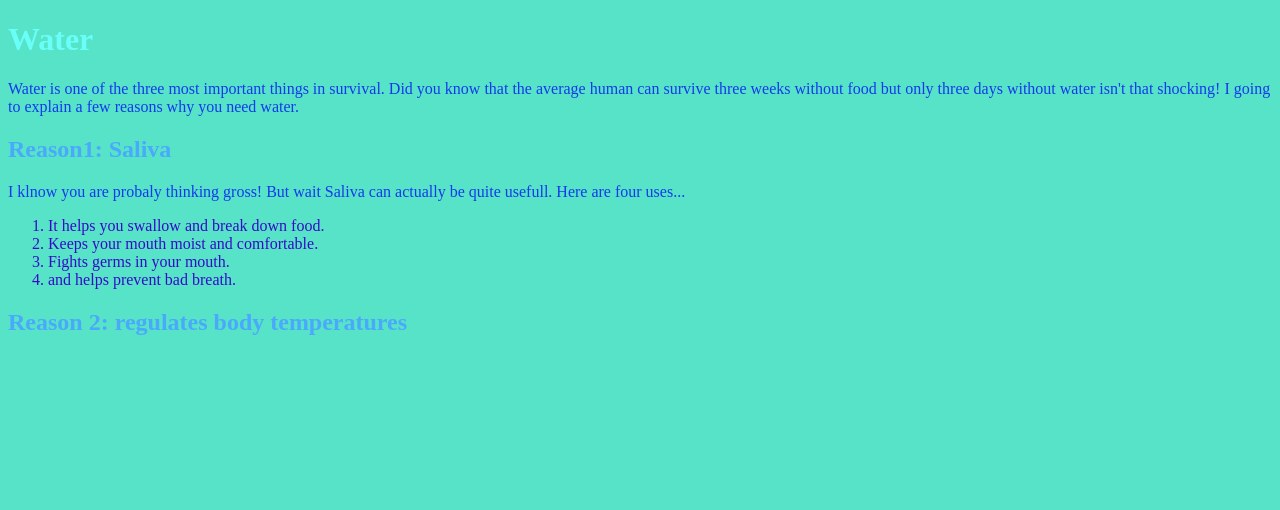
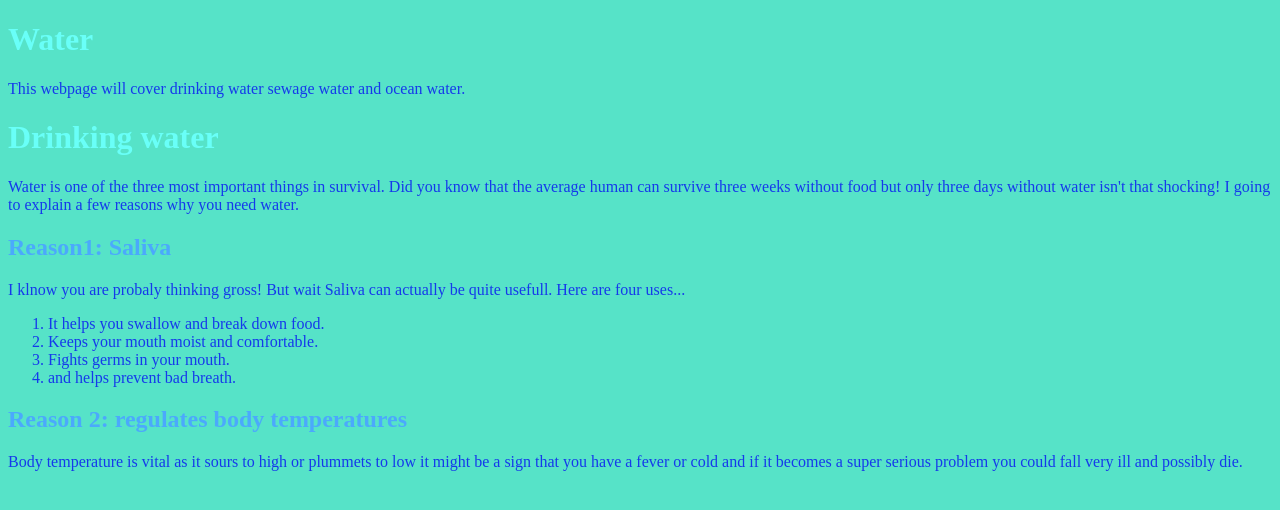
Before and after one commit to AjboyO/mywebpage, a plain HTML site: page index.html in a window 1280 px wide. Drawn offline with Linux system fonts and the light colour scheme.

Commit message:
Update index.html

```diff
--- a/index.html
+++ b/index.html
@@ -26,11 +26,12 @@ body {
     background-color: rgb(86, 227, 200);
     }
 ol {
-    color: rgb(55, 10, 200);
+    color: rgb(21, 57, 235);
         }
 </style>
 <h1><strong>Water</strong></h1>
-
+    <p>This webpage will cover drinking water sewage water and ocean water.</p>
+    <h1>Drinking water</h1>
     <p>Water is one of the three most important things in survival. Did you know that the average human can survive three weeks without food but only three days
        without water isn't that shocking! I going to explain a few reasons why you need water.</p>
 
@@ -45,7 +46,8 @@ ol {
     </ol>
     <h2>Reason 2: regulates body temperatures</h2>
 
-    <p></p>
+    <p>Body temperature is vital as it sours to high or plummets to low it might be a sign that you have a fever or cold and if it becomes a super serious problem
+        you could fall very ill and possibly die.</p>
 
 
 </body>
```
